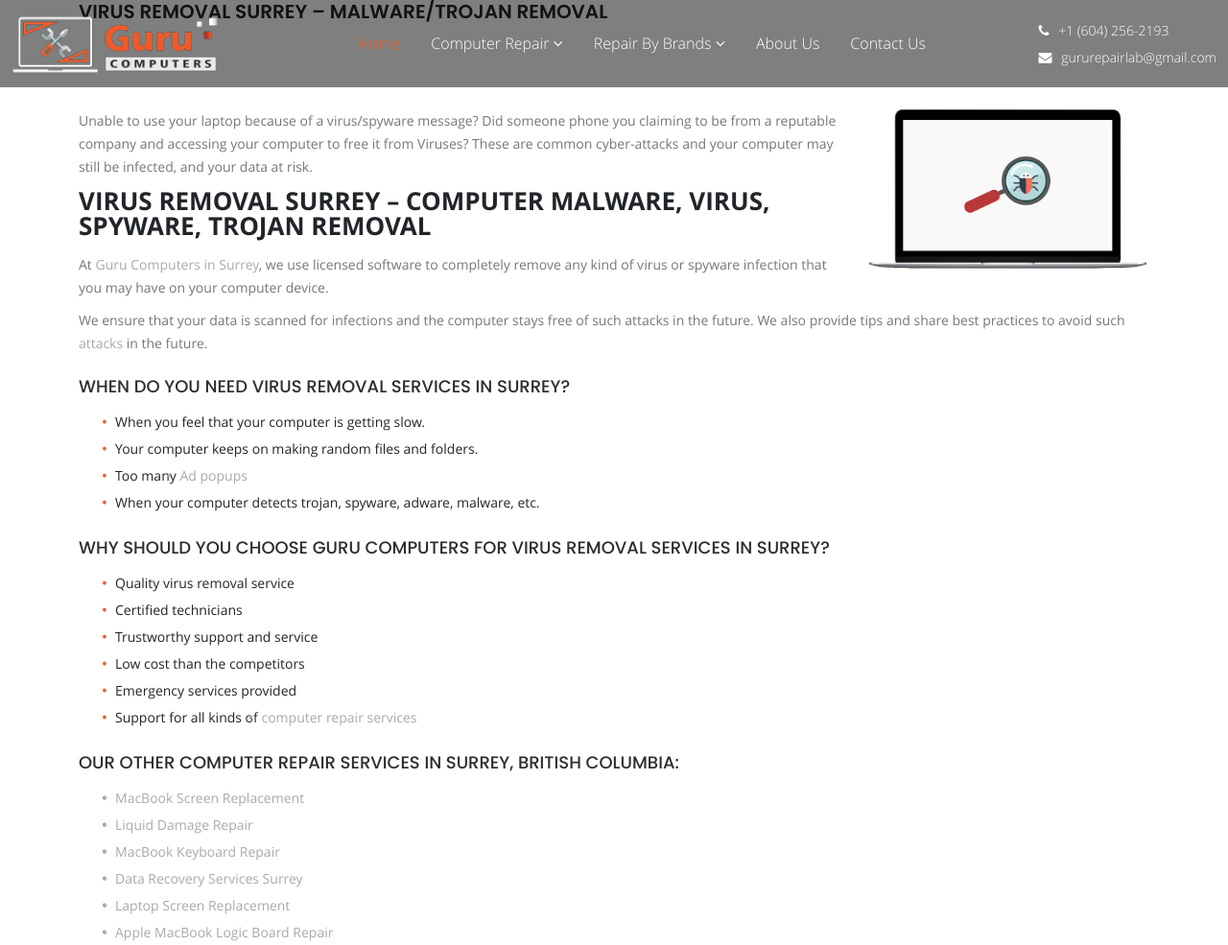
After one commit to tarunwadhwawins/guru-computers, a PHP site: page /virus-malware-trojan-removal-surrey in a window 1280 px wide. The commit adds this page. Shown: the top 985 px of the page at 96% size. Run offline with PHP 8.4, Linux system fonts and the light colour scheme.

Commit message:
added page recovery surrey

```diff
--- /dev/null
+++ b/common/any-query.php
@@ -0,0 +1,13 @@
+ <!-- queries about your Computer/MacBook repair? -->
+ <section class="queriesAbout">
+        <div class="container">
+            <div class="row">
+                <div class="col-lg-12 col-md-12 col-sm-12">
+                    <div class="yourComputer d-flex align-items-center justify-content-center">
+                        <h4>Do you have any queries about your Computer/MacBook repair? </h4>
+                        <a class=" secondaryButton" href="tel:+1 (604) 256-2193" target="_self" rel="noopener">Call  +1 (604) 256-2193</a>
+                    </div>
+                </div>
+            </div>
+        </div>
+    </section>
--- a/common/header.php
+++ b/common/header.php
@@ -34,13 +34,13 @@
                          <!-- SubMenu -->
                          <ul class="subMenu dropdown-menu">
                                     <li><a href="./data-recovery-services-delta" class="dropdown-item">Data Recovery Delta</a></li>
-                                    <li><a href="./macbook-repair-surrey" class="dropdown-item">Data Recovery Surrey</a></li>
+                                    <li><a href="./hard-drive-data-recovery-in-surrey" class="dropdown-item">Data Recovery Surrey</a></li>
                                 </ul></li>
                             <li class="nav-item dropdown subMenuDropdown"> <a href="" class=" nav-link dropdown-item"  aria-expanded="false">Virus Removal</a>
                          <!-- SubMenu -->
                          <ul class="subMenu dropdown-menu">
-                                    <li><a href="./macbook-repair-delta" class="dropdown-item">Virus Removal Delta</a></li>
-                                    <li><a href="./macbook-repair-surrey" class="dropdown-item">Virus Removal Surrey</a></li>
+                                    <li><a href="./virus-spyware-malware-adware-removal" class="dropdown-item">Virus Removal Delta</a></li>
+                                    <li><a href="./virus-malware-trojan-removal-surrey" class="dropdown-item">Virus Removal Surrey</a></li>
                                 </ul></li>
                             </ul></li>
                     <li class="nav-item dropdown repairDropdown">
--- a/imac-repair-delta.php
+++ b/imac-repair-delta.php
@@ -25,7 +25,7 @@
     <!--  -->
     <!-- Callus-Button -->
     <div class="callButtn">
-        <a class="primaryButton" href="tel:+1 (604) 256-2193" target="_self">Call  +1 (604) 256-2193</a>
+        <a  href="tel:+1 (604) 256-2193" target="_self"><button class="primaryButton"> Call +1 (604) 256-2193</button></a>
     </div>
     <!--  -->
     <!-- iMac Repair Delta - iMac Parts Replacement -->
--- a/lapatop-ssd-upgrade-in-delta.php
+++ b/lapatop-ssd-upgrade-in-delta.php
@@ -25,7 +25,7 @@
     <!--  -->
     <!-- Callus-Button -->
     <div class="callButtn">
-        <a class="primaryButton" href="tel:+1 (604) 256-2193" target="_self">Call  +1 (604) 256-2193</a>
+        <a  href="tel:+1 (604) 256-2193" target="_self"><button class="primaryButton"> Call +1 (604) 256-2193</button></a>
     </div>
     <!--  -->
     <!-- Laptop screen replacement In Delta – Can we repair your laptop screen? -->
--- a/laptop-screen-replacement-in-delta.php
+++ b/laptop-screen-replacement-in-delta.php
@@ -25,7 +25,7 @@
     <!--  -->
     <!-- Callus-Button -->
     <div class="callButtn">
-        <a class="primaryButton" href="tel:+1 (604) 256-2193" target="_self">Call  +1 (604) 256-2193</a>
+        <a href="tel:+1 (604) 256-2193" target="_self"><button class="primaryButton"> Call +1 (604) 256-2193</button></a>
     </div>
     <!--  -->
     <!-- Laptop screen replacement In Delta – Can we repair your laptop screen? -->
--- a/macbook-repair-delta.php
+++ b/macbook-repair-delta.php
@@ -25,7 +25,7 @@
     <!--  -->
     <!-- Callus-Button -->
     <div class="callButtn">
-        <a class="primaryButton" href="tel:+1 (604) 256-2193" target="_self">Call  +1 (604) 256-2193</a>
+        <a  href="tel:+1 (604) 256-2193" target="_self"><button class="primaryButton"> Call +1 (604) 256-2193</button></a>
     </div>
     <!--  -->
     <!-- We also repair MacBook logic boards for common repairs. -->
--- a/macbook-repair-surrey.php
+++ b/macbook-repair-surrey.php
@@ -25,7 +25,7 @@
     <!--  -->
     <!-- Callus-Button -->
     <div class="callButtn">
-        <a class="primaryButton" href="tel:+1 (604) 256-2193" target="_self">Call  +1 (604) 256-2193</a>
+        <a  href="tel:+1 (604) 256-2193" target="_self"><button class="primaryButton"> Call +1 (604) 256-2193</button></a>
     </div>
     <!--  -->
     <!-- We also repair MacBook logic boards for common repairs. -->
--- /dev/null
+++ b/virus-malware-trojan-removal-surrey.php
@@ -0,0 +1,134 @@
+<!DOCTYPE html>
+<html lang="en">
+
+<head>
+    <!-- Title -->
+    <title>Virus Removal Surrey - Guru Computers</title>
+    <!-- Meta & Link Tags -->
+    <?php include_once('common/common-css.php'); ?>
+    <!--  -->
+</head>
+
+<body>
+    <!-- header -->
+    <?php include_once('common/header.php'); ?>
+    <!--  -->
+    <section class="dataRecoverydelta">
+        <div class="commonBanner">
+            <div class="container">
+                <h2>VIRUS REMOVAL SURREY – MALWARE/TROJAN REMOVAL</h2>
+            </div>
+        </div>
+        <div class="productData">
+            <div class="container">
+                <div class="row">
+                    <div class="col-sm-12">
+                        <div class="col-sm-12">
+                            <img class="rightimg" src="./assets/images/virus-removal_2.png" alt="">
+                            <p>Unable to use your laptop because of a virus/spyware message? Did someone phone you claiming to be from a reputable company and accessing your computer to free it from Viruses? These are common cyber-attacks and your computer
+                                may still be infected, and your data at risk.</p>
+                            <h2>Virus Removal Surrey – Computer Malware, Virus, Spyware, Trojan Removal</h2>
+                            <p>At <a href="https://www.gurucomputers.ca/computer-repair-surrey/">Guru Computers in Surrey</a>, we use licensed software to completely remove any kind of virus or spyware infection that you may have on your computer device.</p>
+                            <p>We ensure that your data is scanned for infections and the computer stays free of such attacks in the future. We also provide tips and share best practices to avoid such <a href="https://en.wikipedia.org/wiki/Cyberattack" target="_blank"
+                                    rel="noopener dofollow noreferrer">attacks</a> in the future.</p>
+                            <h3>When do you Need virus removal services in Surrey?</h3>
+                            <div class="listing">
+                                <ul>
+                                    <li>When you feel that your computer is getting slow.</li>
+                                    <li>Your computer keeps on making random files and folders.</li>
+                                    <li>Too many <a href="https://en.wikipedia.org/wiki/Pop-up_ad" target="_blank" rel="noopener dofollow noreferrer">Ad popups</a></li>
+                                    <li>When your computer detects trojan, spyware, adware, malware, etc.</li>
+                                </ul>
+                            </div>
+                            <h3>Why Should You Choose Guru Computers For Virus Removal Services In Surrey?</h3>
+                            <div class="listing">
+                                <ul>
+                                    <li>Quality virus removal service</li>
+                                    <li>Certified technicians</li>
+                                    <li>Trustworthy support and service</li>
+                                    <li>Low cost than the competitors</li>
+                                    <li>Emergency services provided</li>
+                                    <li>Support for all kinds of <a href="https://www.gurucomputers.ca/computer-repair-surrey/" target="_blank" rel="noopener noreferrer">computer repair services</a></li>
+                                </ul>
+                            </div>
+                            <h3>Our Other Computer Repair Services In Surrey, British Columbia:</h3>
+                            <div class="listing">
+                                <ul>
+                                    <li><a href="javascript:void(0)">MacBook Screen Replacement</a></li>
+                                    <li><a href="javascript:void(0)">Liquid Damage Repair</a></li>
+                                    <li><a href="javascript:void(0)">MacBook Keyboard Repair</a></li>
+                                    <li><a href="javascript:void(0)">Data Recovery Services Surrey</a></li>
+                                    <li><a href="javascript:void(0)">Laptop Screen Replacement</a></li>
+                                    <li><a href="javascript:void(0)">Apple MacBook Logic Board Repair</a></li>
+                                </ul>
+                            </div>
+                            <h4>
+                                <a href="javascript:void(0)" target="_blank" rel="noopener noreferrer"> <button class="baseButton"> Book Now
+                                 </button></a>
+                            </h4>
+                            <?php include_once('common/youtubevideo.php'); ?>
+                            <h4>GET DIRECTIONS fOR Data Recovery Services Delta</h4>
+                            <?php include_once('common/map.php'); ?>
+
+                            <div class="comments">
+                                <h3>LEAVE A COMMENT</h3>
+                                <p>
+                                    <textarea id="comment" name="comment" placeholder="Comment" cols="45" rows="8" aria-required="true"></textarea></p>
+                                <p><input id="author" name="author" type="text" placeholder="Name" value="" size="30" aria-required="true"></p>
+                                <p>
+                                    <input id="email" name="email" type="email" value="" placeholder="Email" size="30" aria-required="true">
+                                </p>
+                                <p>
+                                    <input id="url" name="url" placeholder="Website URL" type="url" value="" size="30">
+                                </p>
+                                <p>
+                                    <input class=" checkbox" type="checkbox" value="" id="flexCheckIndeterminate">
+                                    <label class="form-check-label" for="flexCheckIndeterminate">
+                                        <span class="boldtext">Save my name, email, and website in this browser for the next time I comment.</span>
+                                    </label>
+                                </p>
+                                <p>
+                                    <button class="baseButton">Add Comment
+                                    </button>
+                                </p>
+                            </div>
+                            <!-- <textarea id="comment" name="comment" placeholder="Comment" cols="45" rows="8" aria-required="true"></textarea>
+                            <div id="comments" class="comments-area">
+                                <div id="respond" class="comment-respond">
+                                    <h3 id="reply-title" class="comment-reply-title"><span></span> Leave a Comment <small><a rel="nofollow" id="cancel-comment-reply-link" href="/services/virus-malware-trojan-removal-surrey/#respond" style="display:none;">Cancel reply</a></small></h3>
+                                    <form action="https://www.gurucomputers.ca/wp-comments-post.php" method="post" id="commentform" class="comment-form">
+                                        <p class="comment-form-comment"><label for="comment"></label> <textarea id="comment" name="comment" placeholder="Comment" cols="45" rows="8" aria-required="true"></textarea></p>
+                                        <p class="comment-form-author"><label for="author"></label><input id="author" name="author" type="text" placeholder="Name" value="" size="30" aria-required="true"></p>
+                                        <p class="comment-form-email"><label for="email"></label> <input id="email" name="email" type="email" value="" placeholder="Email" size="30" aria-required="true"></p>
+                                        <p class="comment-form-url"><label for="url"></label> <input id="url" name="url" placeholder="Website URL" type="url" value="" size="30"></p>
+                                        <p class="comment-form-cookies-consent"><input id="wp-comment-cookies-consent" name="wp-comment-cookies-consent" type="checkbox" value="yes"> <label for="wp-comment-cookies-consent">Save my name, email, and website in this browser for the next time I comment.</label></p>
+                                        <p class="form-submit"><input name="submit" type="submit" id="submit" class="submit" value="Add Comment"> <input type="hidden" name="comment_post_ID" value="413" id="comment_post_ID">
+                                            <input type="hidden" name="comment_parent" id="comment_parent" value="0">
+                                        </p>
+                                        <p style="display: none;"><input type="hidden" id="akismet_comment_nonce" name="akismet_comment_nonce" value="f59957631e"></p>
+                                        <p style="display: none !important;"><label>Δ<textarea name="ak_hp_textarea" cols="45" rows="8" maxlength="100"></textarea></label><input type="hidden" id="ak_js" name="ak_js" value="1660298733682">
+                                            <script>
+                                                document.getElementById("ak_js").setAttribute("value", (new Date()).getTime());
+                                            </script>
+                                        </p>
+                                    </form> -->
+                            <!-- </div>
+                            </div> -->
+                        </div>
+                    </div>
+                </div>
+            </div>
+    </section>
+    <!--  -->
+    <!-- any query -->
+    <?php include_once('common/any-query.php'); ?>
+    <!--  -->
+    <!-- footer -->
+    <?php include_once('common/footer.php'); ?>
+    <!--  -->
+    <!-- script -->
+    <?php include_once('common/common-js.php'); ?>
+    <!--  -->
+</body>
+
+</html>
```
Also changed, not shown: hard-drive-data-recovery-in-surrey.php (added, +89 -0 lines), virus-spyware-malware-adware-removal.php (added, +94 -0 lines).
